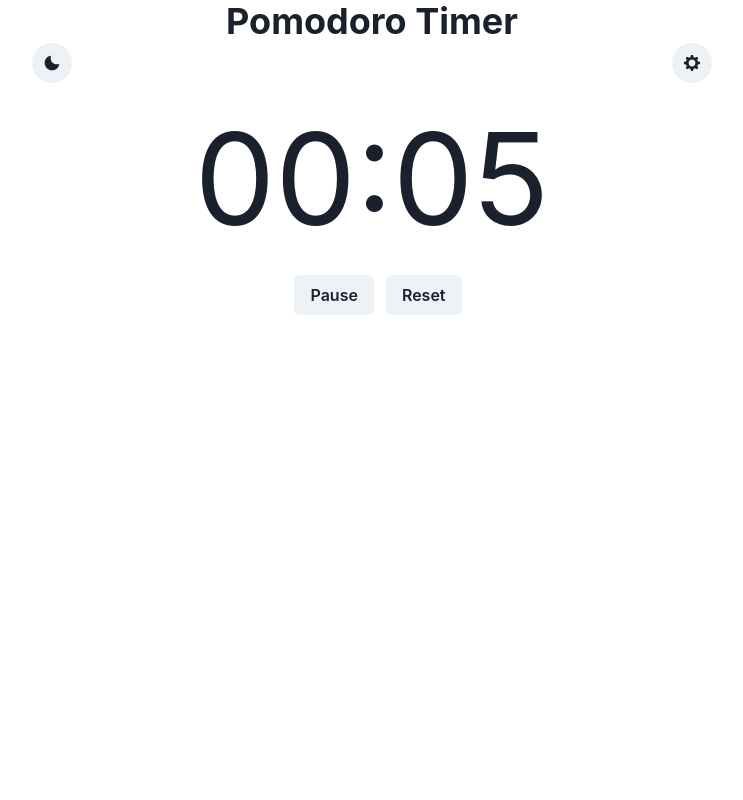
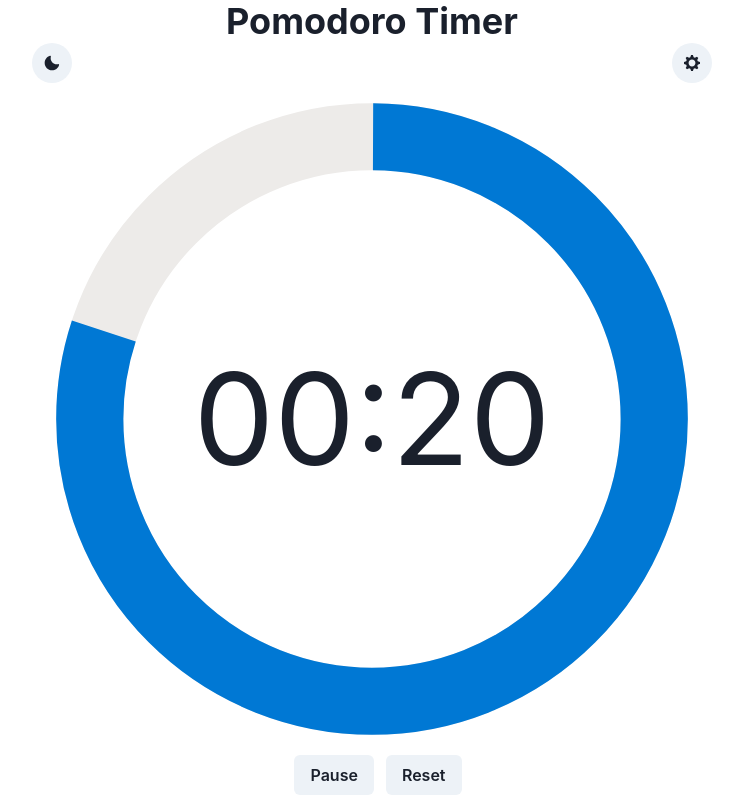
Before and after one commit to sehaku/pomodoro_nextjs, a Next.js app: page / in a window 1280 px wide. Shown: the whole page, without its empty margins (268-1011 px from the left). Built offline with nearby package versions, Linux system fonts and the light colour scheme.

Commit message:
[Add] Added CircleProgress for timer.

```diff
--- a/pages/components/CountdownTimer.tsx
+++ b/pages/components/CountdownTimer.tsx
@@ -7,16 +7,20 @@ import Countdown, {
   CountdownRenderProps,
   zeroPad,
 } from "react-countdown";
+import { CircularProgress, CircularProgressLabel } from "@chakra-ui/react";
+
 type Props = {
   duration: number;
-  handleEnd: () => void;
+  handleEnd: () => number;
   handleSetIsRun: (v: boolean) => void;
+  handleSetProgress: (v: number) => void;
   isRun: boolean;
   isPomodoro: boolean;
+  progress: number;
 };
 export default class CountdownTimer extends Component<Props, {}> {
   countdownApi: CountdownApi | null = null;
-  state = { date: Date.now() + 10000 };
+  state = { date: Date.now() + this.props.duration };
   handleStartClick = (): void => {
     console.log("start");
     this.countdownApi && this.countdownApi.start();
@@ -33,6 +37,7 @@ export default class CountdownTimer extends Component<Props, {}> {
     console.log("reset");
     this.setState({ date: Date.now() + this.props.duration });
     this.props.handleSetIsRun(true);
+    this.props.handleSetProgress(0);
   };
 
   setRef = (countdown: Countdown | null): void => {
@@ -42,9 +47,17 @@ export default class CountdownTimer extends Component<Props, {}> {
   };
 
   handleEnd = (): void => {
-    this.props.handleEnd();
-    this.setState({ date: Date.now() + this.props.duration });
+    const duration = this.props.handleEnd();
+    this.setState({ date: Date.now() + duration });
+    this.props.handleSetProgress(0);
   };
+  handleTick = () => {
+    console.log("tick");
+    this.props.handleSetProgress(this.props.progress + 1000);
+  };
+  // componentDidUpdate(render){
+
+  // }
   renderer = (render: CountdownRenderProps) => {
     return (
       <Text fontSize="9xl">
@@ -55,14 +68,22 @@ export default class CountdownTimer extends Component<Props, {}> {
   render() {
     return (
       <Flex alignItems="center" direction="column">
+        <CircularProgress
+          value={100 - (this.props.progress / this.props.duration) * 100}
+          size="2xl"
+        >
+          <CircularProgressLabel>
             <Countdown
               key={this.state.date}
               ref={this.setRef}
               date={this.state.date}
               autoStart={true}
               onComplete={this.handleEnd}
+              onTick={this.handleTick}
               renderer={this.renderer}
             />
+          </CircularProgressLabel>
+        </CircularProgress>
         <ButtonGroup spacing="3">
           <Button
             display={this.props.isRun ? "none" : ""}
--- a/pages/components/Timer.tsx
+++ b/pages/components/Timer.tsx
@@ -17,7 +17,7 @@ const Timer = () => {
   const [count, setCount] = useRecoilState(pomodoroCount);
   const [isRun, setIsRun] = useState(true);
   const [isPomodoro, setIsPomodoro] = useRecoilState(isPomodoroState);
-
+  const [progress, setProgress] = useState(0);
   const toggleIsPomodoro = (): boolean => {
     const newIsPomodoro = !isPomodoro;
     setIsPomodoro(newIsPomodoro);
@@ -35,20 +35,34 @@ const Timer = () => {
     return newCnt;
   };
 
-  const handleSetTime = (isPomodoro: boolean, count: number): void => {
+  const handleSetTime = (isPomodoro: boolean, count: number): number => {
     const time = isPomodoro
       ? minDuration // isPomodoro=true
       : count % 4 == 0 // isPomodoro=false
       ? longMinBreak // count % 4 == 0
       : minBreak; // count % 4 != 0
+    console.log(
+      "minDuration",
+      minDuration,
+      "minBreak",
+      minBreak,
+      "longMinBreak",
+      longMinBreak
+    );
+    console.log(time, isPomodoro);
     setTime(time);
+    return time;
   };
-
-  const handleEnd = (): void => {
+  const handleSetProgress = (v: number) => {
+    setProgress(v);
+  };
+  const handleEnd = (): number => {
+    console.log(isPomodoro ? "pomodoro" : "not pomodoro");
+    const newCount = handleCountUp(isPomodoro);
     const newIsPomodoro = toggleIsPomodoro();
-    const newCount = handleCountUp(newIsPomodoro);
-    handleSetTime(newIsPomodoro, newCount);
-    console.log("handle end");
+    console.log(newIsPomodoro ? "newpomodoro" : "not newpomodoro");
+    const time = handleSetTime(newIsPomodoro, newCount);
+    return time * 1000; // Convert millisecond to second (time: millisecond)
   };
 
   /**
@@ -62,9 +76,11 @@ const Timer = () => {
     <CountdownTimer
       duration={time * 1000} // Convert millisecond to second (time: millisecond)
       handleEnd={handleEnd}
+      handleSetProgress={handleSetProgress}
       handleSetIsRun={handleSetIsRun}
       isRun={isRun}
       isPomodoro={isPomodoro}
+      progress={progress}
     />
   );
 };
```
Lines whose indentation alone changed are shown as unchanged.
